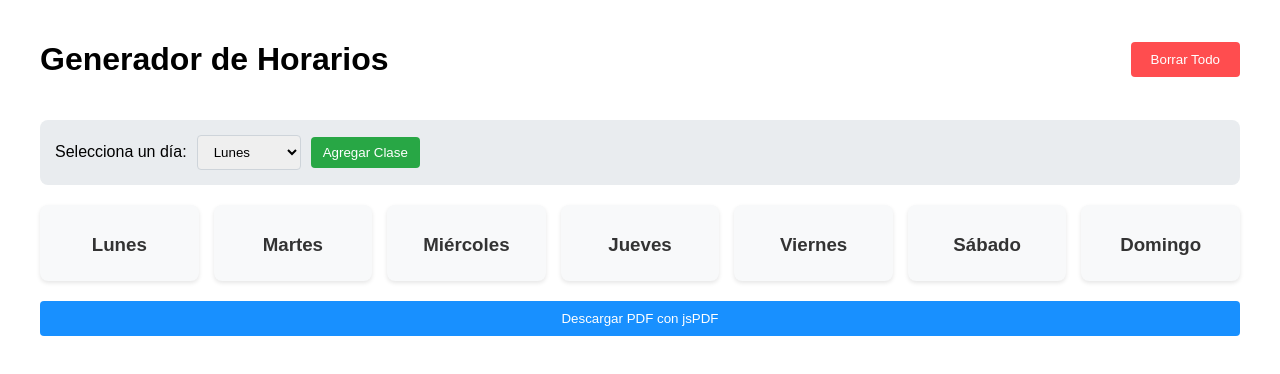
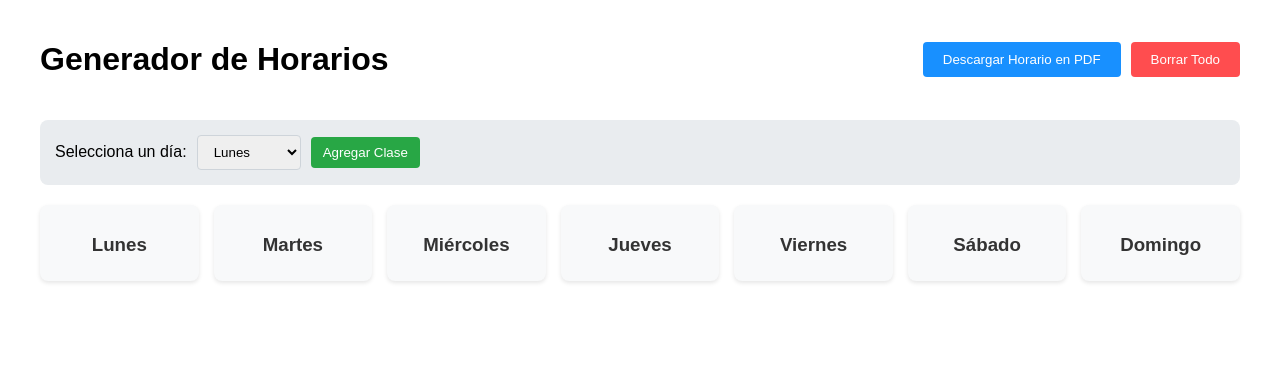
Before and after one commit to Jonathann-h/Horario-De-Clases-Generator, a React (Create React App) app: page / in a window 1280 px wide. Shown: the top 374 px of the page. Built offline with nearby package versions, Linux system fonts and the light colour scheme.

Commit message:
Boton Descargar PDF

```diff
--- a/src/components/PDFGenerator.js
+++ b/src/components/PDFGenerator.js
@@ -1,6 +1,6 @@
 import React from 'react';
 import { jsPDF } from 'jspdf';
-//import './schedule.css';
+//import '../styles/schedule.css';
 
 const PDFGenerator = ({ schedule }) => {
   const generatePDF = () => {
@@ -68,7 +68,7 @@ const PDFGenerator = ({ schedule }) => {
 
   return (
     <button onClick={generatePDF} className="pdf-button">
-      Descargar PDF con jsPDF
+      Descargar Horario en PDF
     </button>
   );
 };
--- a/src/pages/SchedulePage.js
+++ b/src/pages/SchedulePage.js
@@ -112,9 +112,12 @@ const SchedulePage = () => {
       <div className="schedule-page">
         <div className="header-controls">
           <h1>Generador de Horarios</h1>
-          <button onClick={clearSchedule} className="clear-btn">
-            Borrar Todo
-          </button>
+          <div className="header-actions">
+            <PDFGenerator schedule={schedule} />
+            <button onClick={clearSchedule} className="clear-btn">
+              Borrar Todo
+            </button>
+          </div>
         </div>
 
         <ScheduleControls
@@ -134,8 +137,6 @@ const SchedulePage = () => {
             />
           ))}
         </div>
-
-        <PDFGenerator schedule={schedule} />
       </div>
     </DndProvider>
   );
--- a/src/styles/schedule.css
+++ b/src/styles/schedule.css
@@ -28,7 +28,14 @@
   transition: all 0.3s;
 }
 
+.header-actions {
+  display: flex;
+  gap: 10px;
+  align-items: center;
+}
+
 .clear-btn {
+  order: 2;
   background: #ff4d4f;
 }
 
@@ -37,6 +44,7 @@
 }
 
 .pdf-button {
+  order: 1;
   background: #1890ff;
 }
 
```
